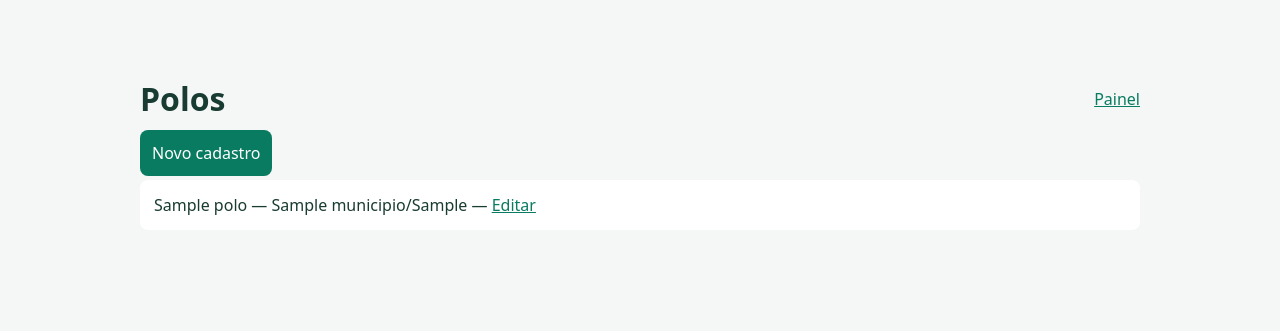
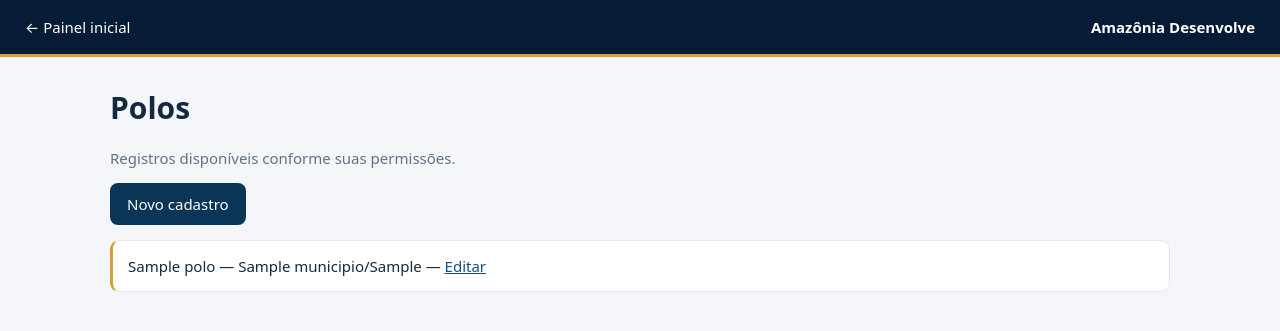
Before and after one commit to gabrielnottinny-oss/Amazoniadesenvolve.com.br, a Django app: page /gestao/polos/ in a window 1280 px wide. Shown: the top 331 px of the page. Run offline with Django 5.2, Linux system fonts and the light colour scheme; a user stored in the database is signed in; tables that the repository leaves empty hold one stand-in row (values such as "Sample post").

Commit message:
Atualizar interface executiva Amazônia Desenvolve

```diff
--- a/core/templates/records.html
+++ b/core/templates/records.html
@@ -1 +1 @@
-<!doctype html><html lang="pt-br"><meta charset="utf-8"><meta name="viewport" content="width=device-width,initial-scale=1"><title>{{ title }} | Amazônia Desenvolve</title><style>body{font:16px system-ui;background:#f5f7f7;color:#193c32;max-width:1000px;margin:40px auto;padding:16px}a{color:#087b60}header{display:flex;justify-content:space-between;align-items:center}li{padding:14px;background:white;border-radius:8px;margin:8px 0;list-style:none}ul{padding:0}.btn{background:#087b60;color:white;padding:12px;border-radius:8px;text-decoration:none}</style><header><h1>{{ title }}</h1><a href="/">Painel</a></header>{% if can_add %}<a class="btn" href="{% url 'record_create' module %}">Novo cadastro</a>{% endif %}<ul>{% for item in items %}<li>{{ item }} {% if can_edit %}— <a href="{% url 'record_edit' module item.pk %}">Editar</a>{% endif %}</li>{% empty %}<li>Nenhum registro cadastrado.</li>{% endfor %}</ul></html>
+{% load static %}<!doctype html><html lang="pt-br"><head><meta charset="utf-8"><meta name="viewport" content="width=device-width,initial-scale=1"><title>{{ title }} | Amazônia Desenvolve</title><link rel="stylesheet" href="{% static 'core/executive.css' %}"></head><body><header class="topbar"><a href="{% url 'dashboard' %}" style="color:white;text-decoration:none">← Painel inicial</a><strong>Amazônia Desenvolve</strong></header><main class="page"><h1>{{ title }}</h1><p class="note">Registros disponíveis conforme suas permissões.</p>{% if can_add %}<a class="button" href="{% url 'record_create' module %}">Novo cadastro</a>{% endif %}<ul class="record-list">{% for item in items %}<li>{{ item }} {% if can_edit %}— <a href="{% url 'record_edit' module item.pk %}">Editar</a>{% endif %}</li>{% empty %}<li>Nenhum registro cadastrado.</li>{% endfor %}</ul></main></body></html>
```
